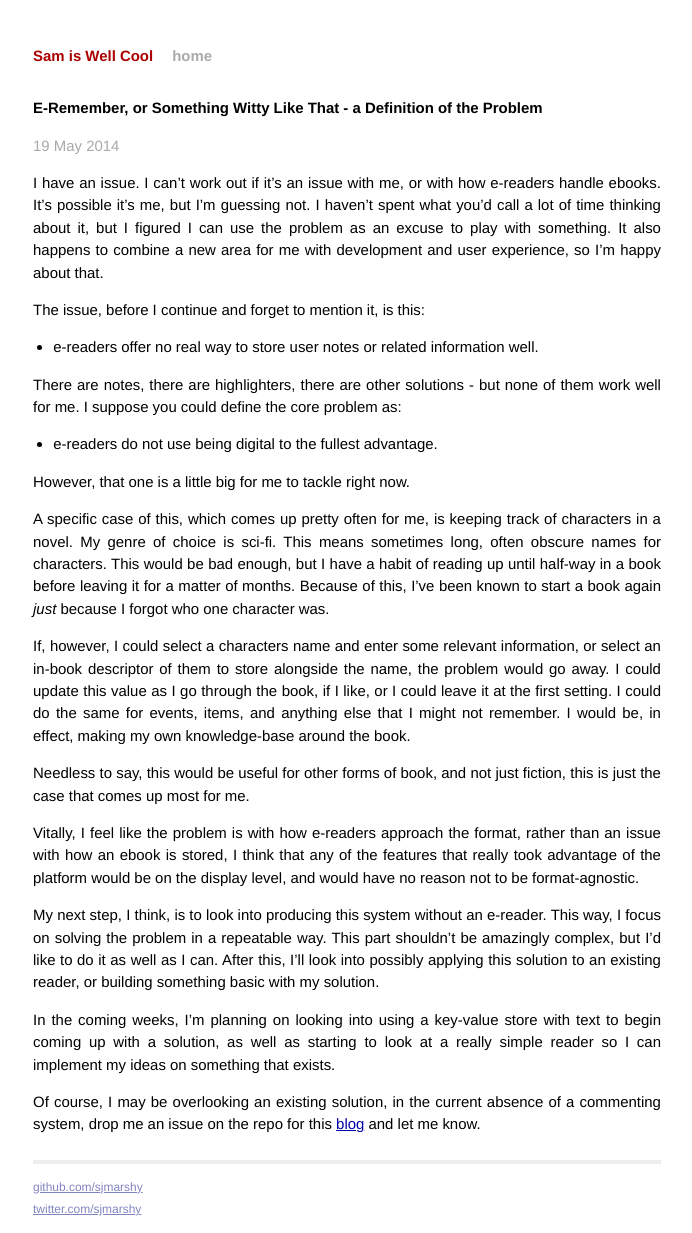
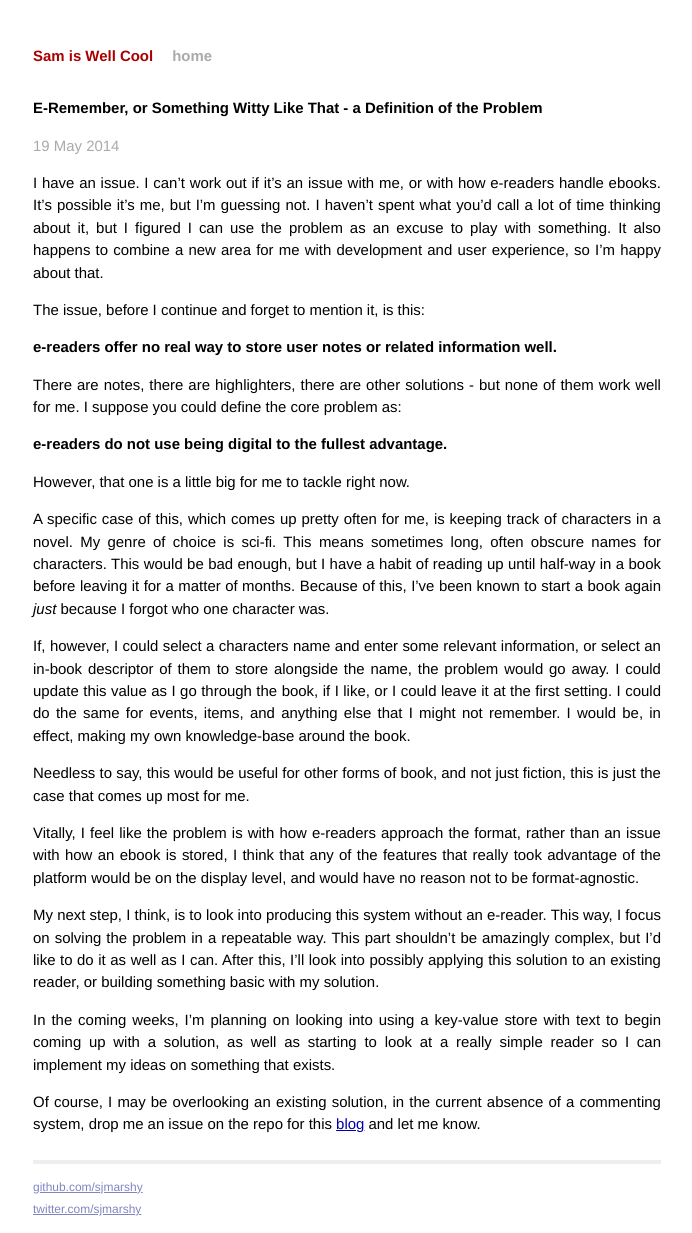
Before and after one commit to sjmarshy/sjmarshy.github.io, a Jekyll site: the page built from _posts/2014-05-19-e-remember-or-something-witty-like-that.md, in a window 1280 px wide. Shown: the whole page, without its empty margins (293-985 px from the left). Built offline with Jekyll 4.4.1, drawn with Linux system fonts in a browser that asks for light colours; Markdown is read by kramdown in place of the engine named in the settings.

Commit message:
format - change bullet points for bold

```diff
--- a/_posts/2014-05-19-e-remember-or-something-witty-like-that.md
+++ b/_posts/2014-05-19-e-remember-or-something-witty-like-that.md
@@ -13,12 +13,12 @@ a new area for me with development and user experience, so I'm happy about that.
 
 The issue, before I continue and forget to mention it, is this:
 
-* e-readers offer no real way to store user notes or related information well.
+**e-readers offer no real way to store user notes or related information well.**
 
 There are notes, there are highlighters, there are other solutions - but none of
 them work well for me. I suppose you could define the core problem as:
 
-* e-readers do not use being digital to the fullest advantage.
+**e-readers do not use being digital to the fullest advantage.**
 
 However, that one is a little big for me to tackle right now.
 
```
